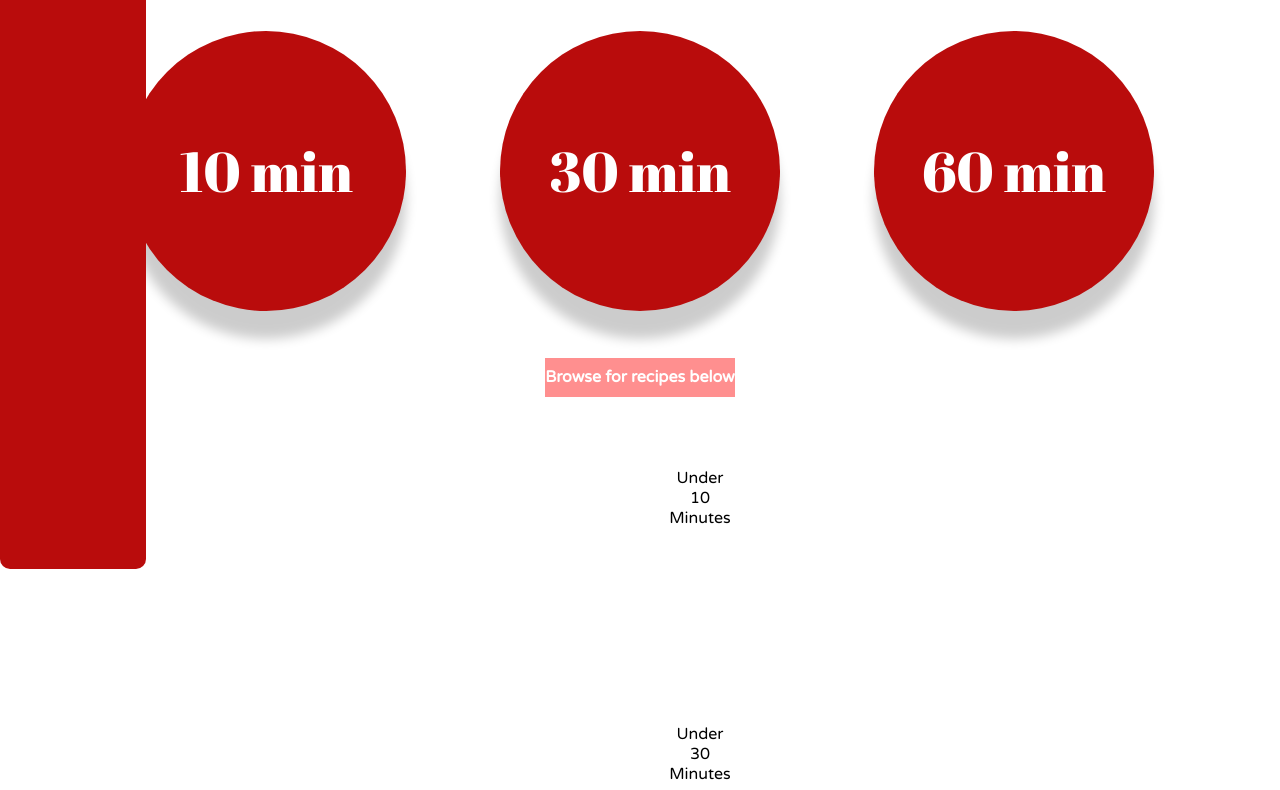
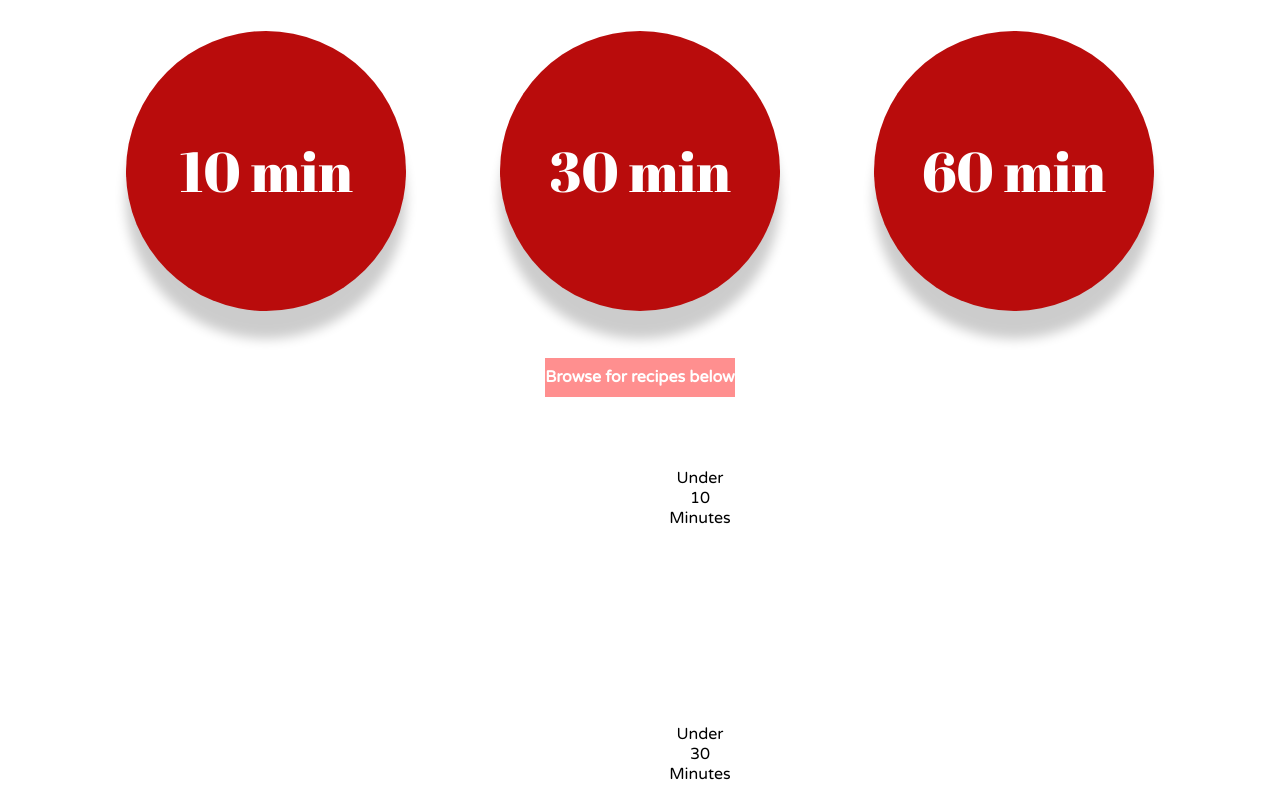
Before and after one commit to Big-Bytez/cse110-fa21-group19, a website: page source/home-page/index.html in a window 1280 px wide. Shown: the part 332-1122 px from the top of the page. Drawn offline with Linux system fonts and the light colour scheme; no server answers; a web font is replaced by a local one.

Commit message:
Removed shuffle, fixed homepages

```diff
--- a/source/home-page/styles/style.css
+++ b/source/home-page/styles/style.css
@@ -31,7 +31,8 @@ body>sideBar a {
   margin-bottom: 3vh;
 }
 sideBar {
-  display: grid;
+  display:none;
+  /*display:grid;*/
   justify-items: begin;
   padding-left: .2em;
   position: fixed;
```
Also changed, not shown: source/recipe-individual/index.html (+3 -2 lines), source/search_page/index.html (+3 -1 lines).
